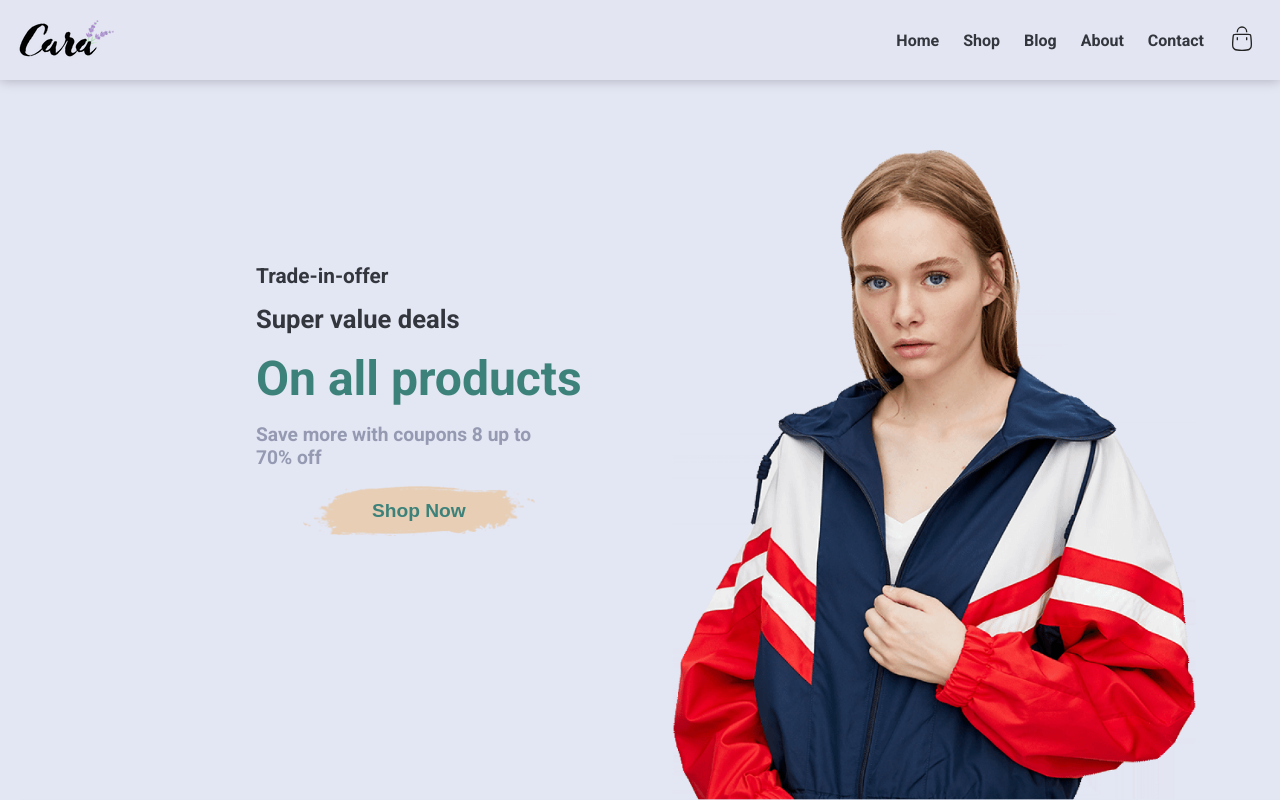
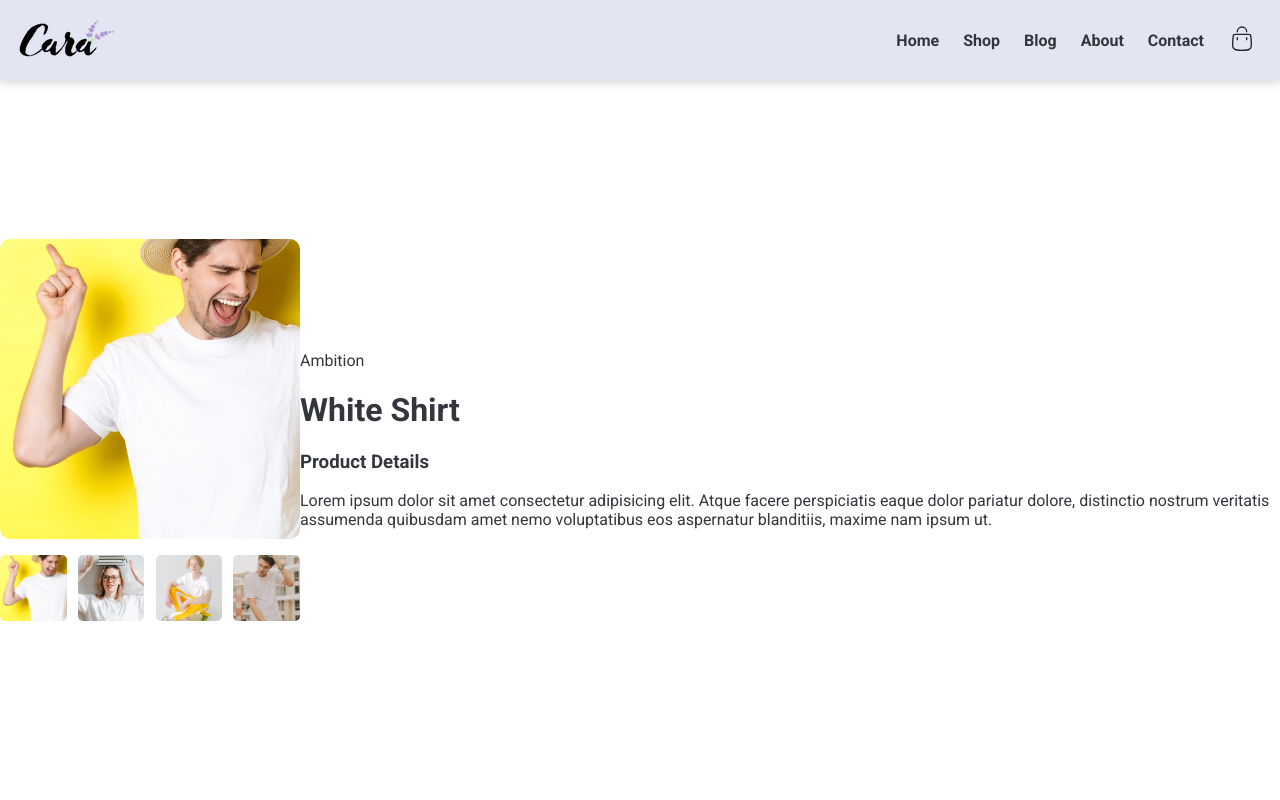
Before and after one commit to LucasBorali/cara-e-commerce, a React (Create React App) app: page / in a window 1280 px wide. Shown: the top 800 px of the page. Built offline with nearby package versions, Linux system fonts and the light colour scheme.

Commit message:
i'm tired

```diff
--- a/src/App.jsx
+++ b/src/App.jsx
@@ -7,12 +7,21 @@ import logo from './Assets/logo.png';
 import app from './Assets/pay/app.jpg';
 import play from './Assets/pay/play.jpg';
 import pay from './Assets/pay/pay.png';
+import { useState } from 'react';
+import Shop from './components/Shop/Shop';
 
 function App() {
+  const [window, setWindow] = useState('Shop')
+
   return (
     <div className="App">
-      <Navbar />
-      <Home products={[summerItems, newArrivals]} />
+      <Navbar setWindow={setWindow} />
+      {window === 'Home' && <Home products={[summerItems, newArrivals]} />}
+      {window === 'Shop' && <Shop />}
+      {window === 'Blog' }
+      {window === 'About' }
+      {window === 'Contact' }
+
       <div className="news-letter">
         <img src={b14} alt="subscribe" />
         <div>
--- a/src/components/Home/DisplayProducts.jsx
+++ b/src/components/Home/DisplayProducts.jsx
@@ -1,13 +1,22 @@
-import React from 'react';
+import React, { useState } from 'react';
 import classes from './DisplayProducts.module.css';
+import ReactDOM from 'react-dom';
+import ProductWindow from './ProductWindow';
 
 const DisplayProducts = ({ title, description, products }) => {
+  const [viewProduct, setViewProduct] = useState(products[2])
+
+
+const showProductHandler = function(product){
+  setViewProduct(product)
+}
+
   return (
     <div className={classes['display-product']}>
       <h2>{title}</h2>
       <p>{description}</p>
       <div className={classes.container}>
-        {products.map((product) => <div key={product.img} className={classes.card}>
+        {products.map((product) => <div onClick={()=> showProductHandler(product)} key={product.img} className={classes.card}>
           <img src={product.img[0]} alt={product.name} />
           <p
             style={{
@@ -57,6 +66,10 @@ const DisplayProducts = ({ title, description, products }) => {
           </div>
         </div>)}
       </div>
+      {viewProduct !== null && ReactDOM.createPortal(
+          <ProductWindow product={viewProduct}/>,
+          document.getElementById('window-root')
+        )}
     </div>
   );
 };
--- a/src/components/Home/DisplayProducts.module.css
+++ b/src/components/Home/DisplayProducts.module.css
@@ -27,6 +27,13 @@
     flex-direction: column;
     align-items: start;
     justify-content: space-around;
+    cursor: pointer;
+    transition: 0.2s ease;
+}
+
+.card:hover {
+    transform: scale(1.03);
+
 }
 
 .card img {
@@ -65,6 +72,8 @@
     width: 100%;
 }
 
+
+
 @media (max-width: 500px) {
     .card {
         width: 80vw;
--- /dev/null
+++ b/src/components/Home/ProductWindow.jsx
@@ -0,0 +1,40 @@
+import React, { useState } from 'react';
+import classes from './ProductWindow.module.css';
+
+const ProductWindow = ({ product }) => {
+  const [panel, setPanel] = useState(product.img[0]);
+
+  const changePanellHandler = function (img) {
+    setPanel(img);
+  };
+
+  console.log(product);
+  return (
+    <div className={classes['product-window']}>
+      <div className={classes.display}>
+        <img className={classes['big-panel']} src={panel} alt="" srcset="" />
+        <ul>
+          {product.img.map(img => (
+            <li
+              onClick={() => {
+                changePanellHandler(img);
+              }}
+              key={img}
+            >
+              <img src={img} alt={img} />
+            </li>
+          ))}
+        </ul>
+      </div>
+
+      <div>
+        <p>{product.brand}</p>
+        <h1>{product.name}</h1>
+        <h3>Product Details</h3>
+        <p>Lorem ipsum dolor sit amet consectetur adipisicing elit. Atque facere perspiciatis eaque dolor pariatur dolore, distinctio nostrum veritatis assumenda quibusdam amet nemo voluptatibus eos aspernatur blanditiis, maxime nam ipsum ut.</p>
+      </div>
+    </div>
+  );
+};
+
+export default ProductWindow;
--- /dev/null
+++ b/src/components/Home/ProductWindow.module.css
@@ -0,0 +1,46 @@
+.product-window {
+  margin-top: 10vh;
+  position: absolute;
+  height: 90vh;
+  width: 100vw;
+  background-color: #fff;
+  z-index: 2;
+  display: flex;
+  align-items: center;
+}
+
+
+
+.big-panel {
+  width: 300px;
+  height: 300px;
+  object-fit: cover;
+  border-radius: 10px;
+}
+
+.display {
+  display: flex;
+  flex-direction: column;
+  justify-content: center;
+  align-items: center;
+}
+
+.product-window ul {
+  display: flex;
+  padding: 0;
+  justify-content: space-between;
+  width: 100%;
+}
+
+.product-window ul img {
+  width: calc(300px / 4.5);
+  height: calc(300px / 4.5);
+  object-fit: cover;
+  border-radius: 5px;
+  cursor: pointer;
+  transition: 0.2s ease;
+}
+
+.product-window ul img:hover {
+    opacity: 0.70;
+}
--- a/src/components/Navbar/Navbar.jsx
+++ b/src/components/Navbar/Navbar.jsx
@@ -3,7 +3,7 @@ import classes from './Navbar.module.css';
 import ReactDOM from 'react-dom';
 import logo from '../../Assets/logo.png';
 
-const Navbar = () => {
+const Navbar = ({setWindow}) => {
   const [displayMenu, setDisplayMenu] = useState(false);
   const [displayCart, setDisplayCart] = useState(false);
 
@@ -27,6 +27,11 @@ const Navbar = () => {
     }
   };
 
+  const changeWindowHandler = function(e) {
+    setWindow(e.target.innerText)
+  }
+
+
   return (
     <nav className={classes.navbar}>
       <img src={logo} alt="logo" />
@@ -34,8 +39,8 @@ const Navbar = () => {
       {displayMenu &&
         ReactDOM.createPortal(
           <div onClick={overlayHandler} className={classes.overlay}>
-            <ul className={classes.menu}>
-              <li>
+            <ul onClick={changeWindowHandler} className={classes.menu}>
+              <li >
                 <a href="#">Home</a>
               </li>
               <li>
@@ -70,7 +75,7 @@ const Navbar = () => {
             </svg>
           </button>
         ) : (
-          <ul>
+          <ul onClick={changeWindowHandler}>
             <li>
               <a href="#">Home</a>
             </li>
--- /dev/null
+++ b/src/components/Shop/Shop.jsx
@@ -0,0 +1,22 @@
+import React from 'react';
+import b1 from '../../Assets/banner/b1.jpg';
+import Banner from '../Home/Banner';
+import classes from './Shop.module.css';
+import DisplayProducts from '../Home/DisplayProducts';
+import { summerItems, newArrivals } from '../../Assets/products/products';
+
+const Shop = () => {
+  const products = [...summerItems, ...newArrivals];
+
+  return (
+    <section className={classes.shop}>
+      <Banner banner={b1}>
+        <h1 style={{ color: '#fff' }}>#stayhome</h1>
+        <p style={{ color: '#fff' }}>Save more with coupons & up to 70% off!</p>
+      </Banner>
+      <DisplayProducts products={products} />
+    </section>
+  );
+};
+
+export default Shop;
--- /dev/null
+++ b/src/components/Shop/Shop.module.css
@@ -0,0 +1,7 @@
+.shop {
+    padding-top: 8vh;
+}
+
+.shop h1 {
+    font-size: 2.5rem;
+}
```
